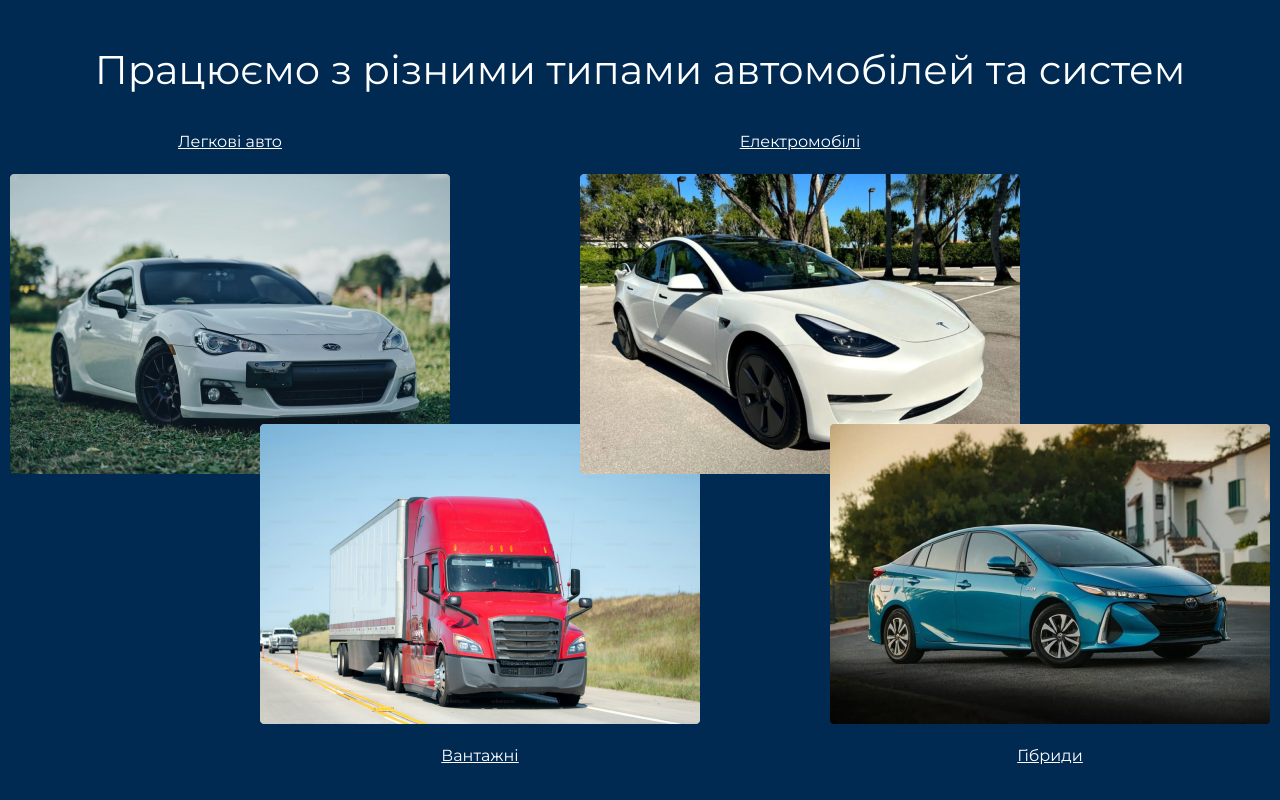
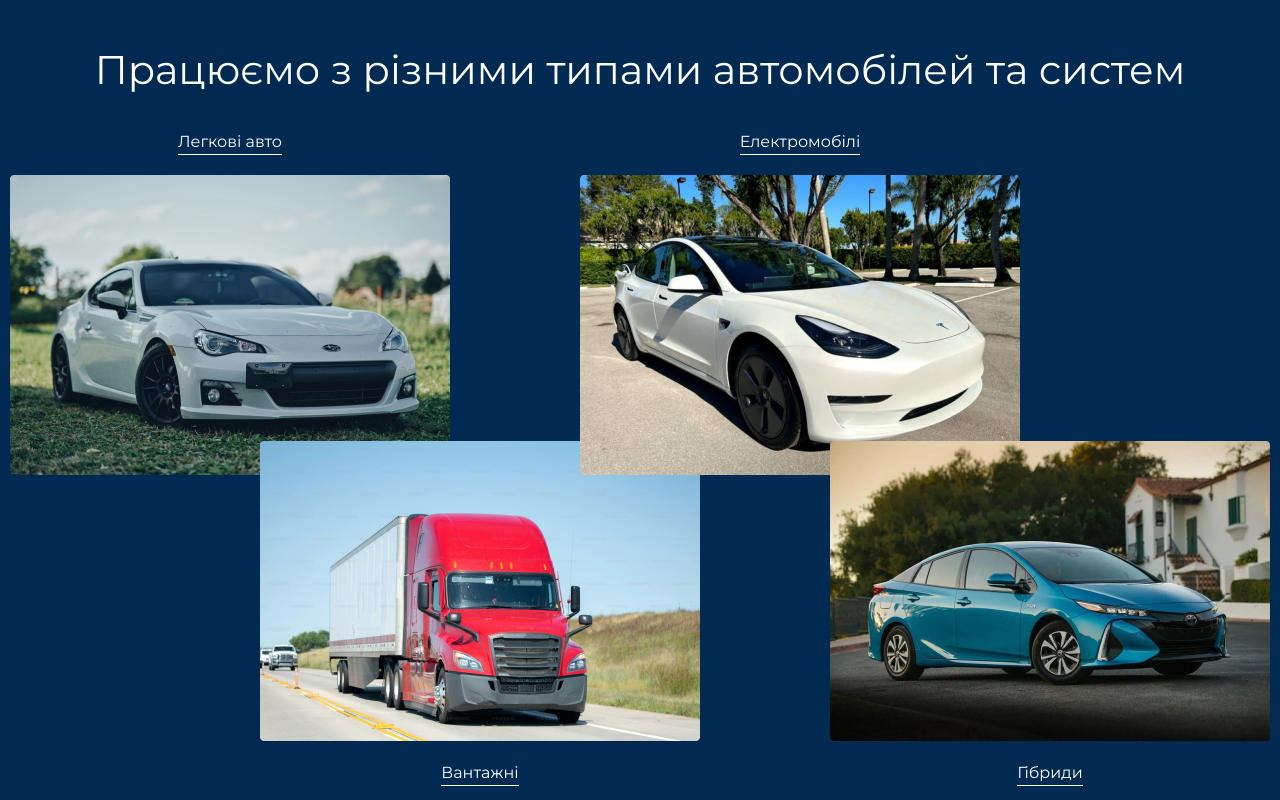
Before and after one commit to serg-hourwitz/autoservice, a plain HTML site: page index.html in a window 1280 px wide. Shown: the part 1700-2500 px from the top of the page. Drawn offline with nearby package versions, Linux system fonts and the light colour scheme.

Commit message:
used figure @ figcaption

```diff
--- a/index.html
+++ b/index.html
@@ -267,24 +267,38 @@
             </div>
             <div class="cars-wrapper container">
               <div class="cars-wrapper-row-top">
-                <div class="cars-item">
-                  <span class="cars-item-title title-top"> Легкові авто </span>
-                  <img src="./images/cars/car_top_left.png" alt="car" />
-                </div>
-                <div class="cars-item" style="z-index: 10">
-                  <span class="cars-item-title title-top"> Електромобілі </span>
-                  <img src="./images/cars/car_top_right.png" alt="car" />
-                </div>
+                <figure class="cars-item">
+                  <figcaption class="cars-item-title title-top">
+                    Легкові авто
+                  </figcaption>
+                  <p>
+                    <img src="./images/cars/car_top_left.png" alt="car" />
+                  </p>
+                </figure>
+                <figure class="cars-item" style="z-index: 10">
+                  <figcaption class="cars-item-title title-top">
+                    Електромобілі
+                  </figcaption>
+                  <p>
+                    <img src="./images/cars/car_top_right.png" alt="car" />
+                  </p>
+                </figure>
               </div>
               <div class="cars-wrapper-row-bottom">
-                <div class="cars-item">
-                  <img src="./images/cars/track_bottom_left.png" alt="car" />
-                  <span class="cars-item-title title-bottom"> Вантажні </span>
-                </div>
-                <div class="cars-item" style="z-index: 20">
-                  <img src="./images/cars/car_bottom_right.png" alt="car" />
-                  <span class="cars-item-title title-bottom"> Гібриди </span>
-                </div>
+                <figure class="cars-item">
+                  <p>
+                    <img src="./images/cars/track_bottom_left.png" alt="car" />
+                  </p>
+                  <figcaption class="cars-item-title title-bottom">
+                    Вантажні
+                  </figcaption>
+                </figure>
+                <figure class="cars-item" style="z-index: 20">
+                  <p>
+                    <img src="./images/cars/car_bottom_right.png" alt="car" />
+                  </p>
+                  <figcaption class="cars-item-title title-bottom"> Гібриди </figcaption>
+                </figure>
               </div>
             </div>
           </section>
--- a/styles/local.css
+++ b/styles/local.css
@@ -375,7 +375,9 @@
 }
 
 .cars-item-title {
-  text-decoration: underline;
+  display: inline-block;
+  border-bottom: 1px solid var(--c-primary);
+  /* text-decoration: underline; */
 }
 
 .title-top {
@@ -399,8 +401,6 @@
 }
 
 .cars-item {
-  display: flex;
-  flex-direction: column;
   text-align: center;
 }
 
--- a/styles/main.css
+++ b/styles/main.css
@@ -58,7 +58,7 @@ a {
 }
 
 a:hover {
-
+  color: var(--c-primary);
 }
 
 ul {
```
